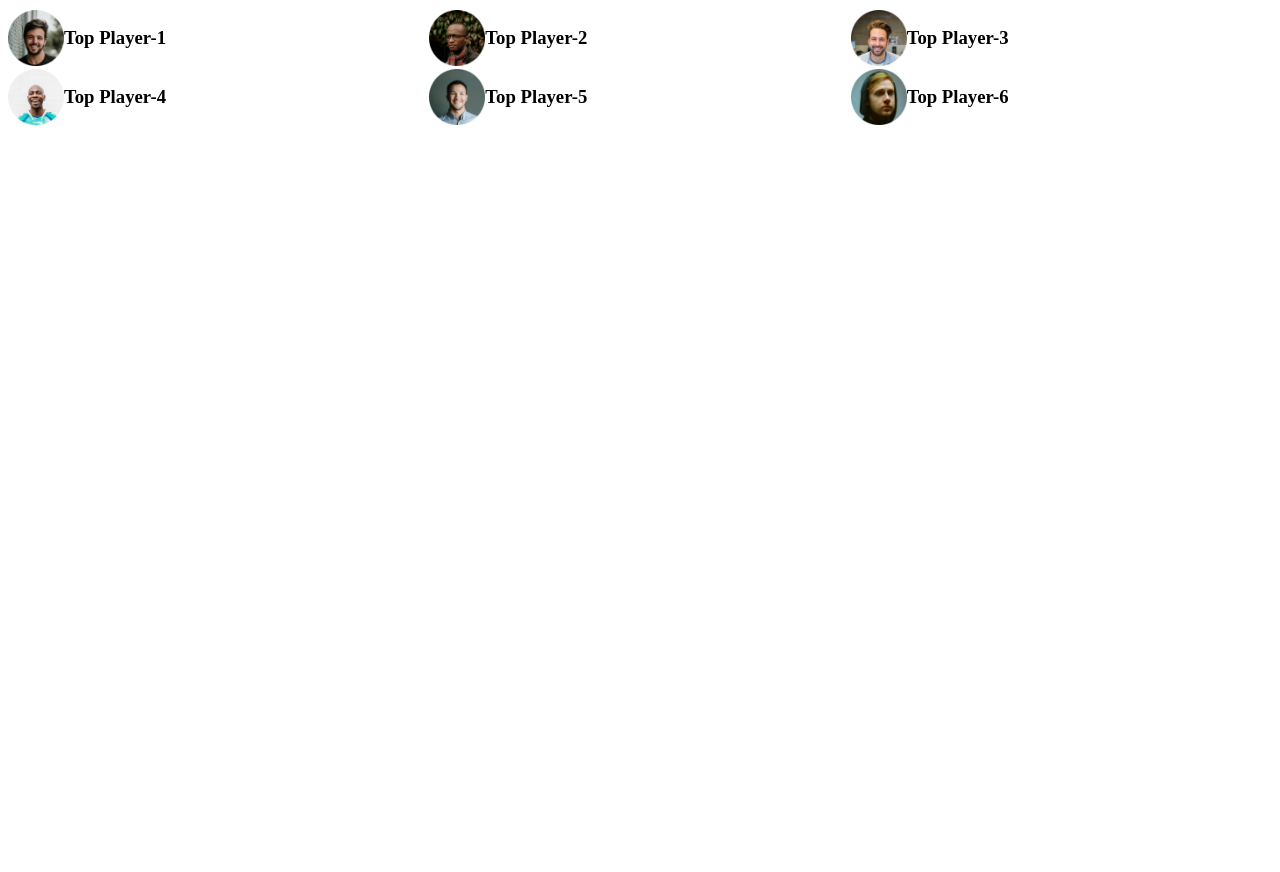
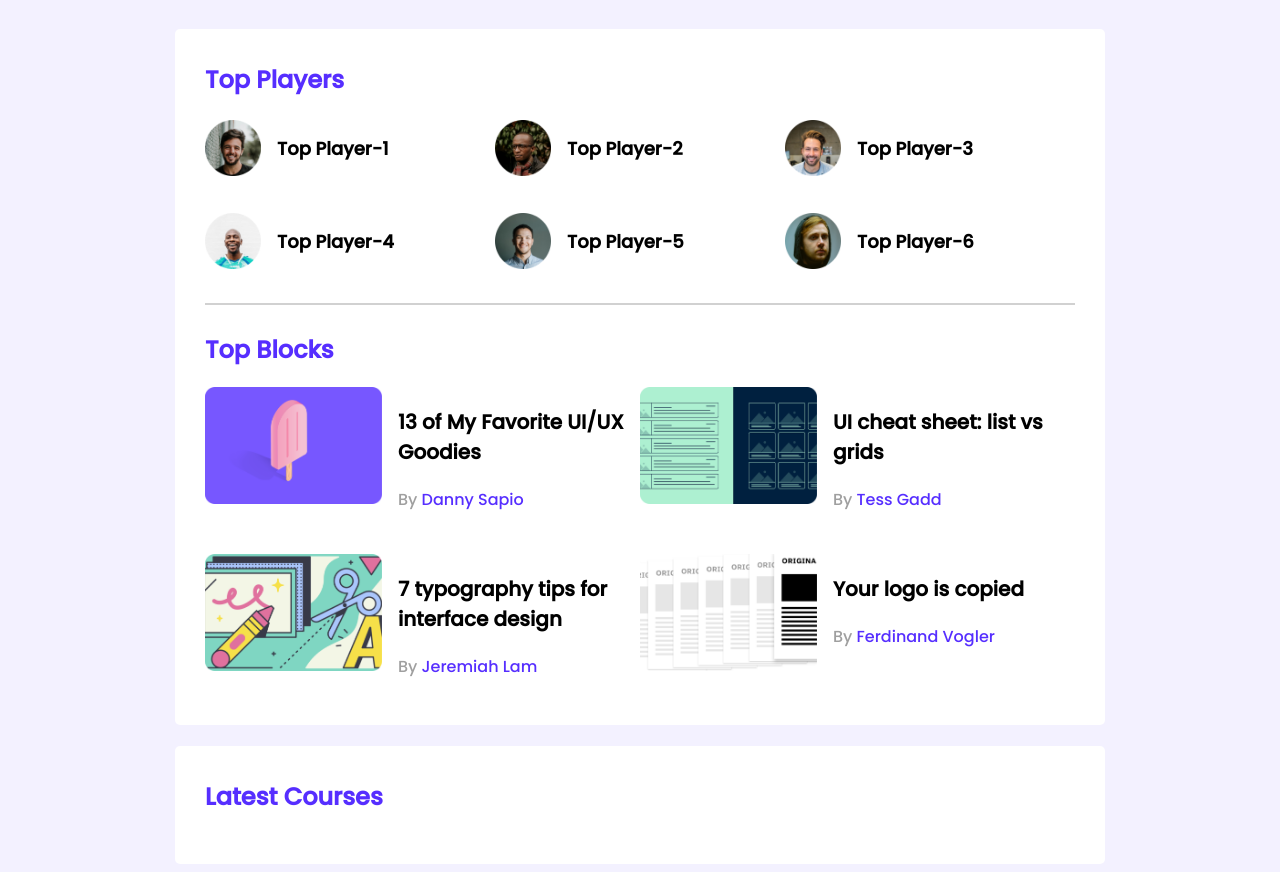
Before and after one commit to hasan75/leader-board-css, a plain HTML site: page index.html in a window 1280 px wide. Before the commit the page ends 800 px from the top, so only its background shows below. Drawn offline with Linux system fonts and the light colour scheme.

Commit message:
Top Blog Section Added

```diff
--- a/index.html
+++ b/index.html
@@ -14,34 +14,89 @@
     <!-- header ends -->
     <main>
       <!-- top players and top blogs -->
-      <section>
+      <section class="container">
         <div class="top-players">
+          <h2 class="section-title">Top Players</h2>
+          <div class="players">
             <!-- .player*6>img.chobi[src="images/players/player-$.png"]+h3{Top Player-$} -->
             <div class="player">
               <img src="images/players/player-1.png" alt="" class="chobi" />
-            <h3>Top Player-1</h3>
+              <h3 class="plaer-name">Top Player-1</h3>
             </div>
             <div class="player">
               <img src="images/players/player-2.png" alt="" class="chobi" />
-            <h3>Top Player-2</h3>
+              <h3 class="plaer-name">Top Player-2</h3>
             </div>
             <div class="player">
               <img src="images/players/player-3.png" alt="" class="chobi" />
-            <h3>Top Player-3</h3>
+              <h3 class="plaer-name">Top Player-3</h3>
             </div>
             <div class="player">
               <img src="images/players/player-4.png" alt="" class="chobi" />
-            <h3>Top Player-4</h3>
+              <h3 class="plaer-name">Top Player-4</h3>
             </div>
             <div class="player">
               <img src="images/players/player-5.png" alt="" class="chobi" />
-            <h3>Top Player-5</h3>
+              <h3 class="plaer-name">Top Player-5</h3>
             </div>
             <div class="player">
               <img src="images/players/player-6.png" alt="" class="chobi" />
-            <h3>Top Player-6</h3>
+              <h3 class="plaer-name">Top Player-6</h3>
             </div>
           </div>
+        </div>
+        <hr />
+        <div class="top-blogs">
+          <h2 class="section-title">Top Blocks</h2>
+          <div class="blogs">
+            <article class="blog">
+              <div class="thumbnail">
+                <img src="images/blogs/blog-1.png" alt="" srcset="" />
+              </div>
+
+              <div class="blog-info">
+                <h3 class="blog-title">13 of My Favorite UI/UX Goodies</h3>
+                <p class="blog-author">By <a href="">Danny Sapio</a></p>
+              </div>
+            </article>
+            <article class="blog">
+              <div class="thumbnail">
+                <img src="images/blogs/blog-2.png" alt="" srcset="" />
+              </div>
+
+              <div class="blog-info">
+                <h3 class="blog-title">UI cheat sheet:
+                  list vs grids</h3>
+                <p class="blog-author">By <a href="">Tess Gadd</a></p>
+              </div>
+            </article>
+            <article class="blog">
+              <div class="thumbnail">
+                <img src="images/blogs/blog-3.png" alt="" srcset="" />
+              </div>
+
+              <div class="blog-info">
+                <h3 class="blog-title">7 typography tips
+                  for interface design</h3>
+                <p class="blog-author">By <a href="">Jeremiah Lam</a></p>
+              </div>
+            </article>
+            <article class="blog">
+              <div class="thumbnail">
+                <img src="images/blogs/blog-4.png" alt="" srcset="" />
+              </div>
+
+              <div class="blog-info">
+                <h3 class="blog-title">Your logo is
+                  copied</h3>
+                <p class="blog-author">By <a href="">Ferdinand Vogler</a></p>
+              </div>
+            </article>
+        </div>
+      </section>
+      <!-- Latest Cources -->
+      <section class="container">
+        <h2 class="section-title">Latest Courses</h2>
       </section>
     </main>
   </body>
--- a/styles/style.css
+++ b/styles/style.css
@@ -1,8 +1,40 @@
+/* fonts */
+@import url('https://fonts.googleapis.com/css2?family=Poppins:wght@500&display=swap');
+/* common styles or utilities */
+body {
+  font-family: 'Poppins', sans-serif;
+  background-color: #f3f1ff;
+}
+main {
+  display: flex;
+  flex-direction: column;
+  align-items: center;
+}
+.container {
+  background-color: #ffffff;
+  width: 870px;
+  padding: 30px;
+  margin-top: 21px;
+  border-radius: 5px;
+}
+hr {
+  border: 1px solid #d1d1d1;
+  margin-bottom: 27px;
+}
 /* top players style */
 .top-players {
+  margin-bottom: 30px;
+}
+.section-title {
+  font-size: 24px;
+  color: #562eff;
+  margin-top: 3px;
+}
+.players {
   display: grid;
   grid-template-columns: repeat(3, 1fr);
   /* grid-template-columns: 1fr 1fr 1fr; */
+  grid-row-gap: 30px;
 }
 .player {
   display: flex;
@@ -12,3 +44,37 @@
   height: 56px;
   width: 56px;
 }
+.plaer-name {
+  margin-left: 16px;
+  font-size: 18px;
+}
+
+/* top blog styles */
+.blogs {
+  display: grid;
+  grid-template-columns: repeat(2, 1fr);
+  grid-row-gap: 26px;
+}
+
+.blog {
+  display: flex;
+}
+.blog .thumbnail img {
+  width: 177px;
+  height: 117px;
+}
+.blog-info {
+  margin-left: 16px;
+}
+.blog-title {
+  font-size: 20px;
+}
+.blog-author {
+  color: #9f9f9f;
+  font-size: 16px;
+}
+.blog-author a {
+  text-decoration: none;
+  font-size: 16px;
+  color: #562eff;
+}
```
Lines whose indentation alone changed are shown as unchanged.
